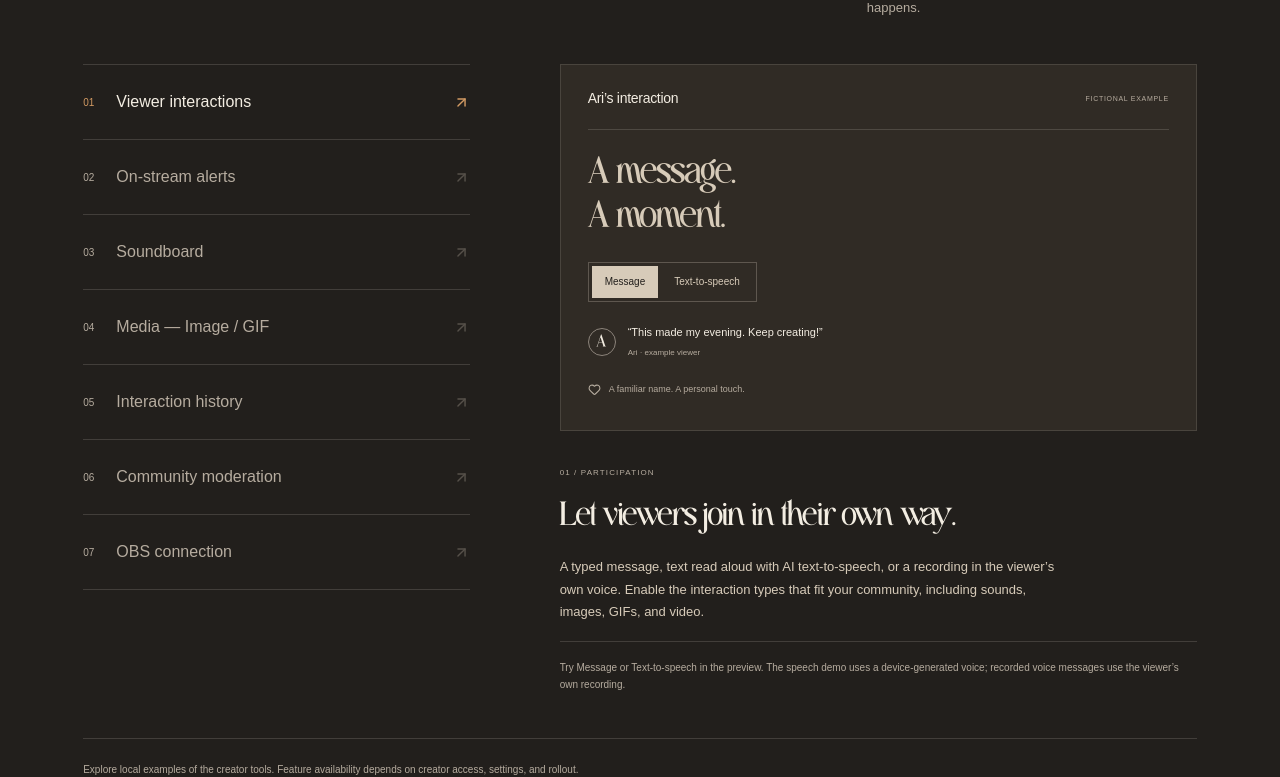
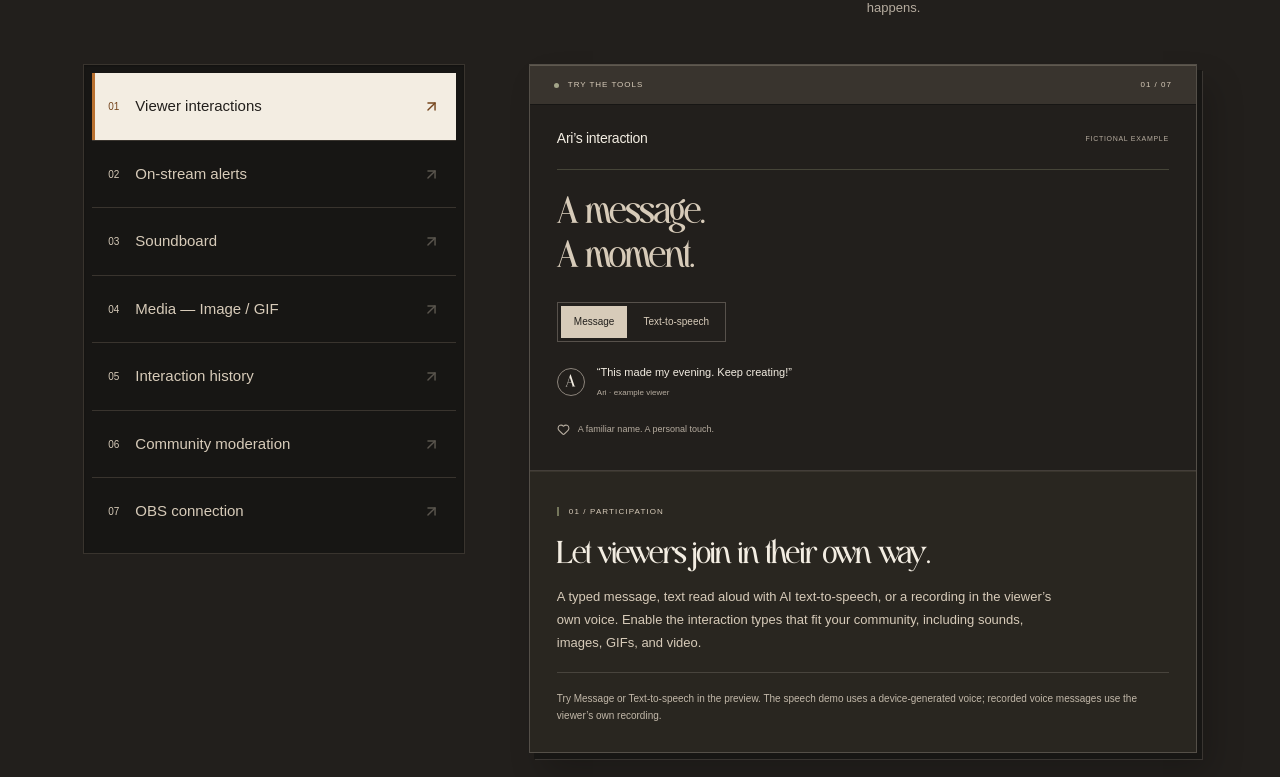
Before and after one commit to Ankit-KK/hyperchat-frontend, a React (Vite) app: page / in a window 1280 px wide. Shown: the part 2503-3280 px from the top of the page. Built offline with nearby package versions, Linux system fonts and the light colour scheme; a web font is replaced by a local one.

Commit message:
Add depth and clearer selection to homepage creator toolkit

```diff
--- a/src/components/CreatorFeatures.tsx
+++ b/src/components/CreatorFeatures.tsx
@@ -9,6 +9,7 @@ import {
   ObsPreview,
 } from "./CreatorPreviews";
 import MediaPreview from "./MediaPreview";
+import "./ToolkitDepth.css";
 const features = [
   {
     id: "interactions",
@@ -69,7 +70,7 @@ const features = [
     label: "07 / BROADCAST",
   },
 ];
-export default function CreatorFeatures() {
+export default function CreatorFeatures({ depth = false }: { depth?: boolean }) {
   const [active, setActive] = useState(0);
   const feature = features[active];
   const keydown = (e: KeyboardEvent<HTMLButtonElement>, index: number) => {
@@ -87,7 +88,7 @@ export default function CreatorFeatures() {
   };
   return (
     <section
-      className="creators section-shell"
+      className={`creators section-shell ${depth ? "toolkit-depth" : ""}`}
       id="creators"
       aria-labelledby="creators-title"
     >
@@ -136,6 +137,7 @@ export default function CreatorFeatures() {
           tabIndex={0}
           className="feature-panel"
         >
+          {depth && <div className="toolkit-preview-bar" aria-hidden="true"><span><i /> TRY THE TOOLS</span><span>0{active + 1} / 07</span></div>}
           <div className="feature-visual" key={feature.id}>
             {active === 0 && <SupportPreview />}
             {active === 1 && <AlertPreview />}
--- /dev/null
+++ b/src/components/ToolkitDepth.css
@@ -0,0 +1,21 @@
+/* Homepage toolkit: inset navigation, raised working preview, quiet detail panel. */
+.toolkit-depth .features-layout{gap:5vw;grid-template-columns:.8fr 1.4fr}
+.toolkit-depth .feature-tabs{background:#171614;border:1px solid #39342e;padding:8px;box-shadow:inset 0 1px 2px #0004}
+.toolkit-depth .feature-tabs button{padding:22px 16px;font-size:15px;gap:16px;border-bottom:1px solid #39342e;color:#d7cbb9;position:relative;min-height:64px}
+.toolkit-depth .feature-tabs button:last-child{border-bottom:0}
+.toolkit-depth .feature-tabs button[aria-selected=true]{background:#f3ede2;color:#221f1c;box-shadow:inset 3px 0 0 #b8702f}
+.toolkit-depth .feature-tabs button[aria-selected=true]>span,.toolkit-depth .feature-tabs button[aria-selected=true]>svg{color:#75451d}
+.toolkit-depth .feature-tabs button:focus-visible{outline:2px solid #b8702f;outline-offset:3px;z-index:1}
+.toolkit-depth .feature-panel{position:relative;border:1px solid #8c847b70;background:#292620;box-shadow:5px 6px 0 #171614,6px 7px 0 #8c847b40,14px 20px 32px #0003}
+.toolkit-depth .feature-panel:focus-visible{outline:2px solid #b8702f;outline-offset:5px}
+.toolkit-preview-bar{display:flex;align-items:center;justify-content:space-between;gap:16px;background:#39342e;color:#d7cbb9;padding:13px 24px;border-top:1px solid #d7cbb93d;border-bottom:1px solid #171614;font-size:8px;letter-spacing:.12em}
+.toolkit-preview-bar>span:first-child{display:flex;align-items:center;gap:9px}.toolkit-preview-bar i{width:5px;height:5px;border-radius:50%;background:#a3a589}
+.toolkit-depth .feature-visual{border:0;border-bottom:1px solid #8c847b50;background:#221f1c}
+.toolkit-depth .tool-heading{border-bottom-color:#74765b70}
+.toolkit-depth .feature-description{padding:25px 27px 28px;border-top:1px solid #d7cbb915}
+.toolkit-depth .feature-description>.eyebrow{color:#d7cbb9;padding-left:10px;border-left:2px solid #74765b}
+.toolkit-depth .feature-description h3{font-size:33px;line-height:1.15;margin-top:15px}
+.toolkit-depth .feature-description small{color:#c2b8a9}
+.toolkit-depth .capability-note{border-top:0;margin-top:28px;padding-top:0;color:#c2b8a9}
+@media(max-width:1100px){.toolkit-depth .features-layout{grid-template-columns:1fr;gap:28px}.toolkit-depth .feature-tabs{display:grid;grid-template-columns:repeat(2,minmax(0,1fr));gap:3px}.toolkit-depth .feature-tabs button{font-size:13px;min-height:56px;padding:15px 12px;gap:12px}.toolkit-depth .feature-panel{display:block}}
+@media(max-width:650px){.toolkit-depth .feature-tabs{padding:5px}.toolkit-depth .feature-tabs button{font-size:11px;line-height:1.5;padding:12px 8px;gap:7px}.toolkit-depth .feature-tabs button>svg{width:12px;flex-shrink:0}.toolkit-depth .feature-tabs button>span{font-size:8px}.toolkit-preview-bar{padding:12px 20px}.toolkit-depth .feature-description{padding:22px 20px}.toolkit-depth .feature-description h3{font-size:29px}.toolkit-depth .feature-panel{box-shadow:3px 4px 0 #171614,4px 5px 0 #8c847b40}.toolkit-depth .feature-tabs button:focus-visible{outline-offset:0}}
--- a/src/pages/HomePage.tsx
+++ b/src/pages/HomePage.tsx
@@ -14,7 +14,7 @@ export default function HomePage() {
       <ProductHero />
       <InteractionStory depth />
       <Partners compact />
-      <CreatorFeatures />
+      <CreatorFeatures depth />
       <ScrollMorphHero creators={showcaseCreators} />
       <CreatorOnboarding compact />
       <CreatorControl home />
```
Also changed, not shown: 1 other file (tests, documents, lock files or other folders).
